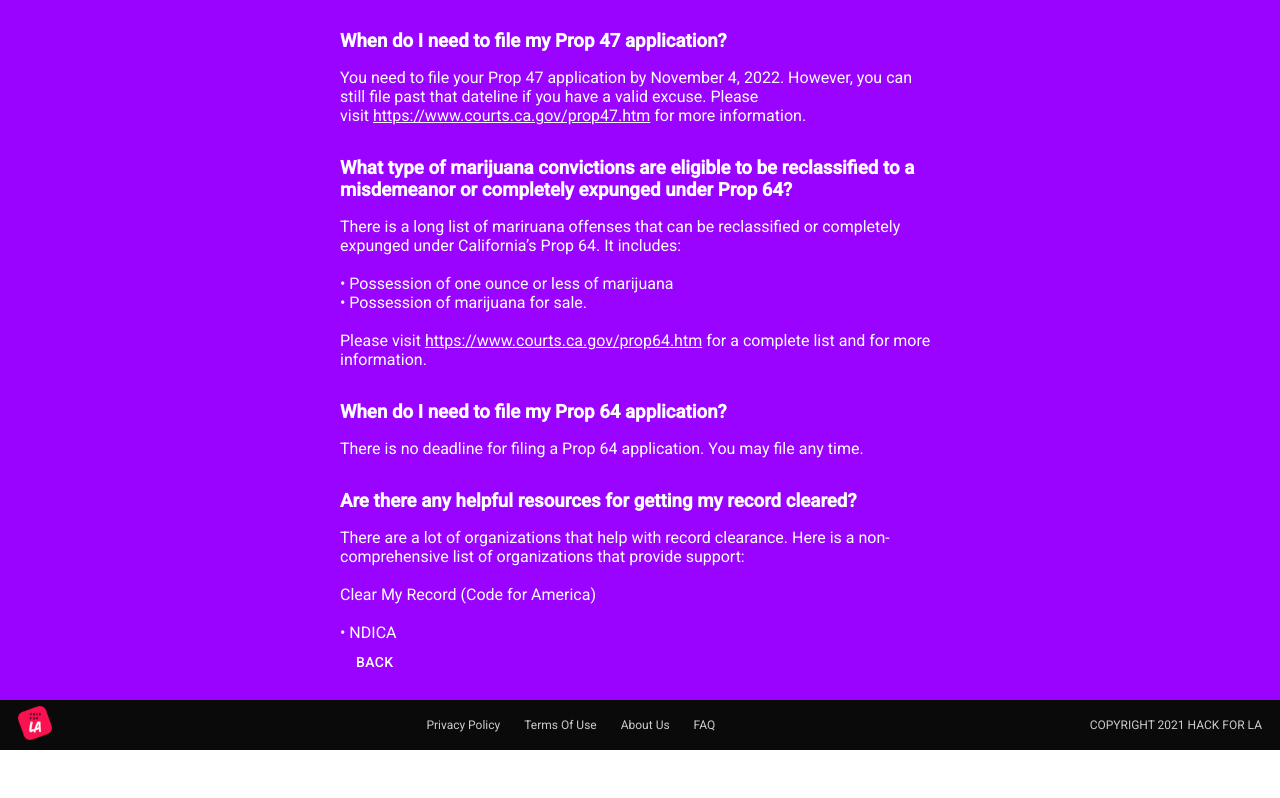
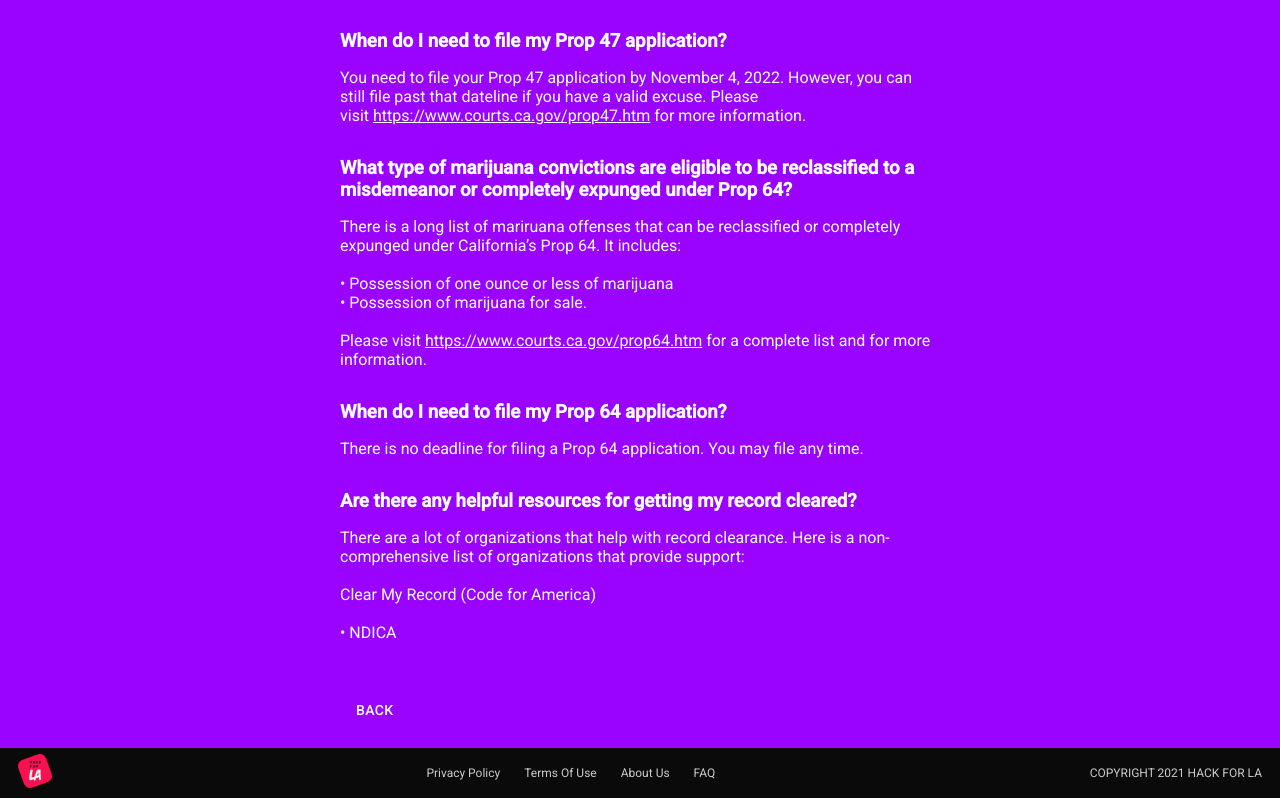
Before and after one commit to hackforla/expunge-assist, a React (Create React App) app in the folder products/statement-generator/: page /FAQ in a window 1280 px wide. Shown: the part 635-1433 px from the top of the page. Before the commit the page ends 1385 px from the top, so only its background shows below. Built offline with nearby package versions, Linux system fonts and the light colour scheme.

Commit message:
347/readjust default styles

```diff
--- a/products/statement-generator/src/components/EditContent.tsx
+++ b/products/statement-generator/src/components/EditContent.tsx
@@ -7,7 +7,6 @@ import Button from './Button';
 const useStyles = makeStyles(() =>
   createStyles({
     form: {
-      height: '120px',
       width: '100%',
       display: 'flex',
       flexDirection: 'column',
@@ -72,7 +71,7 @@ export default function EditContent({
             value={updatedContent}
           />
         </div>
-        <div className={classes.buttonContainer}>
+        <div className={utilityClasses.buttonContainer}>
           <Button
             className={classes.cancelButton}
             buttonText="Cancel"
--- a/products/statement-generator/src/styles/utilityStyles.ts
+++ b/products/statement-generator/src/styles/utilityStyles.ts
@@ -21,11 +21,10 @@ const useUtilityStyles = makeStyles<Theme>((theme) =>
         pageTheme === 'dark' ? 'white' : '#25003F',
     },
     buttonContainer: {
+      marginTop: 'auto',
+      paddingTop: '3rem',
       display: 'flex',
-      justifyContent: 'flex-end',
-      [theme.breakpoints.up(theme.breakpoints.values.md)]: {
-        justifyContent: 'flex-start',
-      },
+      flexDirection: 'row',
     },
     contentContainer: {
       maxWidth: '600px',
```
